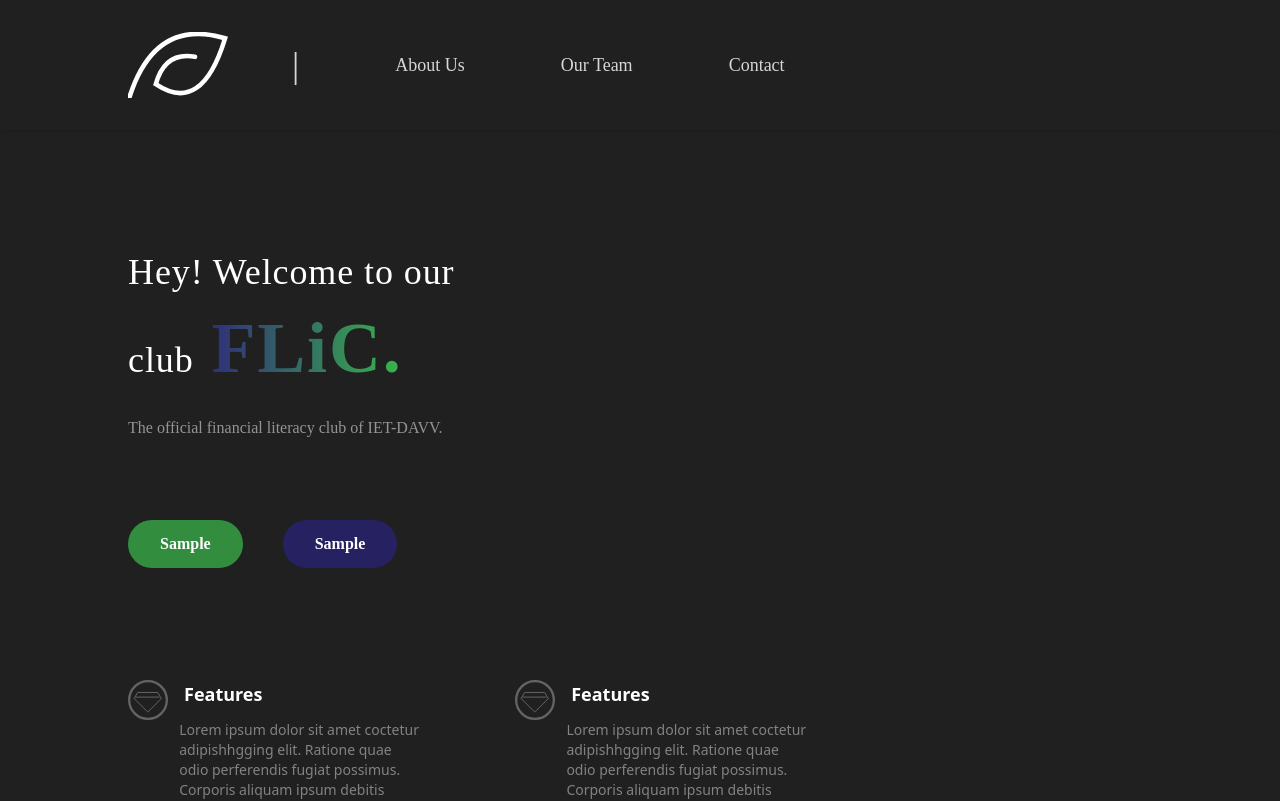
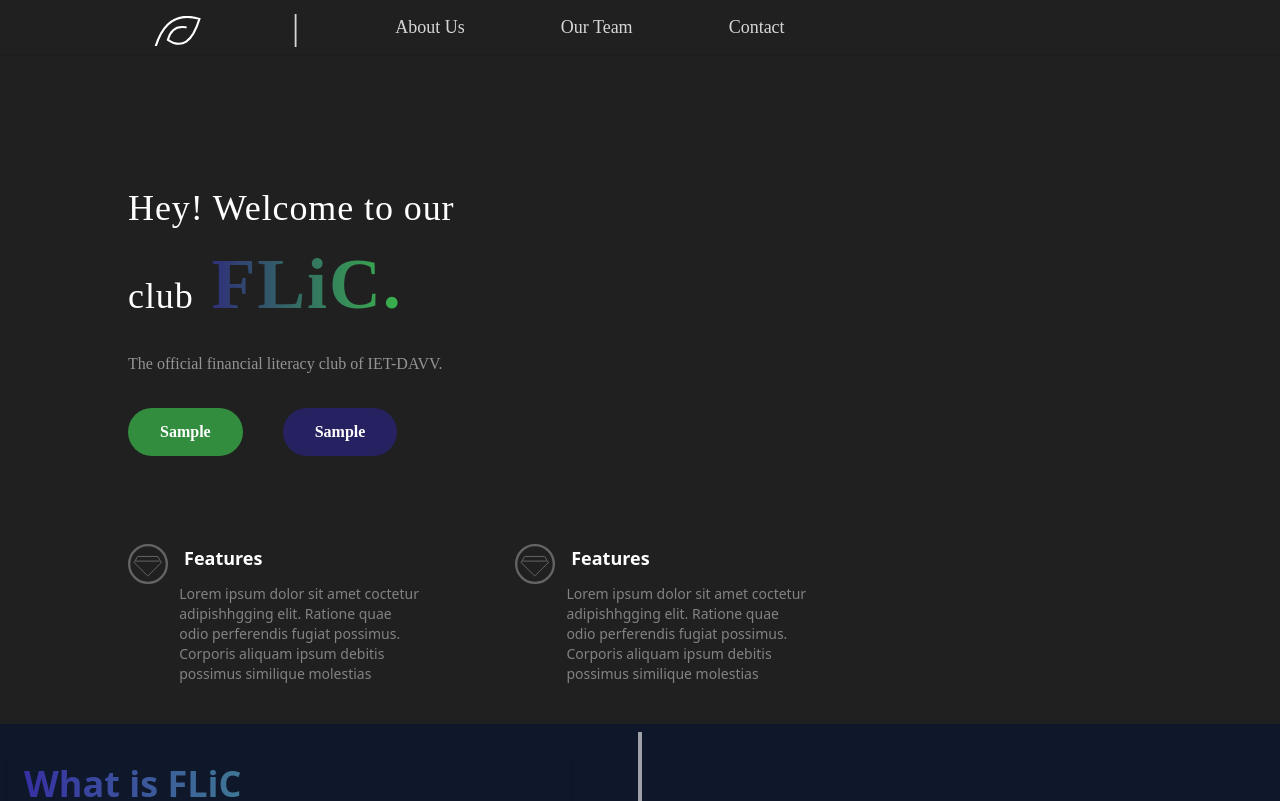
Before and after one commit to kanishk6103/Flic, a React (Create React App) app: page / in a window 1280 px wide. Shown: the top 801 px of the page. Built offline with nearby package versions, Linux system fonts and the light colour scheme.

Commit message:
Fixed Navbar

```diff
--- a/src/components/HomeHero.js
+++ b/src/components/HomeHero.js
@@ -3,34 +3,34 @@
 const HomeHero = () => {
   return (
     <>
-      <div className="grid sm:h-screen overflow-x-hidden bg-[#202020]">
-        <div className="mx-auto sm:mx-32 flex flex-col pt-48">
+      <div className="grid sm:h-auto overflow-x-hidden bg-[#202020]">
+        <div className="mx-auto sm:mx-32 flex flex-col pt-32">
           <motion.h1 initial={{opacity:0,y:100}} animate={{opacity:1,y:0}} transition={{delay:0.5,duration:1.5,bounce:2}} className="font-['Epilogue'] antialiased text-white text-4xl font-[500] w-96 leading-[5rem] tracking-wide">
             Hey! Welcome to our club{" "}
             <span className="bg-gradient-to-r from-[#2F2A7B] text-7xl to-[#39B54A] text-transparent bg-clip-text pl-2 font-[900] tracking-wide">
               FLiC.
             </span>
           </motion.h1>
-          <motion.p initial={{opacity:0,y:100}} animate={{opacity:1,y:0}} transition={{delay:0.9,duration:1.5,bounce:2}} className="font-['Epilogue'] font-[200] antialiased text-[#949494] my-4 pb-16">
+          <motion.p initial={{opacity:0,y:100}} animate={{opacity:1,y:0}} transition={{delay:0.9,duration:1.5,bounce:2}} className="font-['Epilogue'] font-[200] antialiased text-[#949494] my-4 pb-4">
             The official financial literacy club of IET-DAVV.
           </motion.p>
 
           <div className="flex space-x-10">
             <motion.button initial={{opacity:0,x:-100}} animate={{opacity:1,x:0}} transition={{delay:1.2,duration:1.5,bounce:2}}
               type="button"
-              className="px-8 py-3 active:rounded font-['Epilogue'] font-[600] antialiased rounded-full bg-[#338D3F] hover:bg-green-600 text-white"
+              className="px-8 py-1 active:rounded font-['Epilogue'] font-[600] antialiased rounded-full bg-[#338D3F] hover:bg-green-600 text-white"
             >
               Sample
             </motion.button>
             <motion.button initial={{opacity:0,x:100}} animate={{opacity:1,x:0}} transition={{delay:1.2,duration:1.5,bounce:2}}
               type="button"
-              className="px-8 py-3 active:rounded bg-[#262262] font-['Epilogue'] font-[600] hover:bg-[#453FA6] py-3 font-semibold rounded-full text-white"
+              className="px-8 py-3 active:rounded bg-[#262262] font-['Epilogue'] hover:bg-[#453FA6] font-semibold rounded-full text-white"
             >
               Sample
             </motion.button>
           </div>
         </div>
-        <div className="pl-12 grid grid-cols-1 sm:flex w-[100vw] space-y-8 mt-8 sm:space-y-0 sm:pt-20">
+        <div className="pl-12 grid grid-cols-1 sm:flex w-[100vw] space-y-8 mt-2 sm:space-y-0 sm:pt-20">
           <div className="mx-auto sm:mx-16">
             <div className="flex">
               <motion.svg initial={{opacity:0,scale:0.5}} animate={{opacity:1, scale:1}} transition={{delay:1.5,duration:0.7}}
--- a/src/components/Navbar.js
+++ b/src/components/Navbar.js
@@ -8,16 +8,16 @@
   return (
     <nav className="flex w-screen fixed bg-[#202020] shadow">
       <div className="justify-start px-4 lg:max-w-7xl md:items-center md:flex md:px-8">
-      <div className="flex items-center justify-between pl-24 py-3 md:py-8 md:block">
+      <div className="flex items-center justify-between pl-24 py-3 md:py-2 md:block">
 
         {/* LOGO animation -> svg*/}
-        <svg id="svg" xmlns="http://www.w3.org/2000/svg" xmlnsXlink="http://www.w3.org/1999/xlink" viewBox="157.71 288.18 764.59 503.63" shapeRendering="geometricPrecision" textRendering="geometricPrecision">
+        <div className="mt-2">
+        <svg id="svg" width={30} height={30} xmlnsXlink="http://www.w3.org/1999/xlink" viewBox="157.71 288.18 764.59 503.63" shapeRendering="geometricPrecision" textRendering="geometricPrecision">
           <defs>
             <linearGradient id="gradient" gradientUnits="userSpaceOnUse" fy="90%" gradientTransform="rotate(-11)">
               <stop offset={0} style={{stopColor: '#2F2A7B'}} />
               <stop offset={1} style={{stopColor: '#39B54A'}} />
             </linearGradient>
-
             <mask id="svg-mask" maskUnits="userSpaceOnUse" x={0} y={0} width={1080} height={1080}>
               <path id="pathsvg" d="M169,786.34Q363.359996,175.978707,899.999998,336.45q-179.120002,587.259106-529.72,350.82q69.719998-251.25,299.72-209.26" fill="none" strokeWidth={35} strokeLinecap="round" strokeLinejoin="miter" />
             </mask>
@@ -28,6 +28,7 @@
             <rect id="svg-gradient" x={0} y={0} width={1080} height={1080} fill="url(#gradient)" />
           </g>
         </svg>
+        </div>
         </div>
         <div>
             <ul className="items-center justify-center space-y-8 md:flex md:space-x-24 md:space-y-0 pt-auto text-lg font-['Epilogue'] font-medium antialiased">
```
